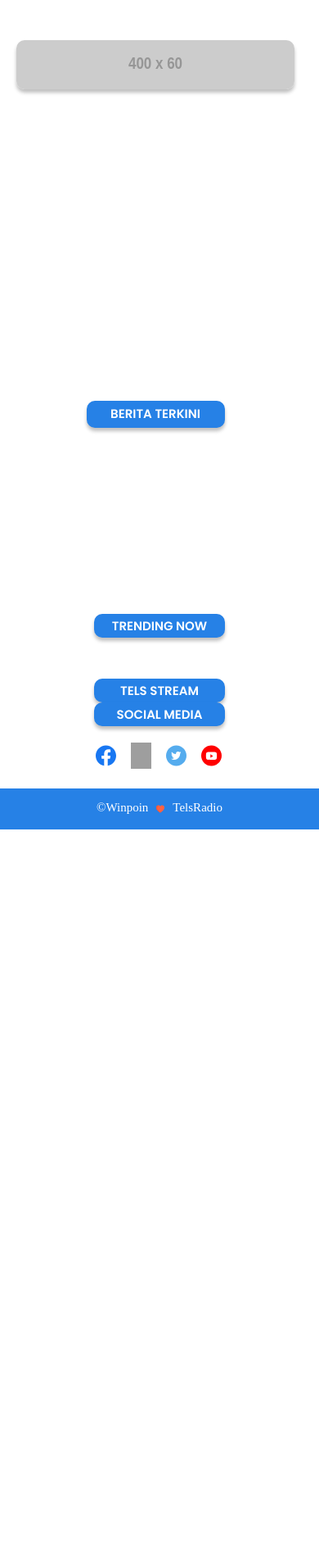
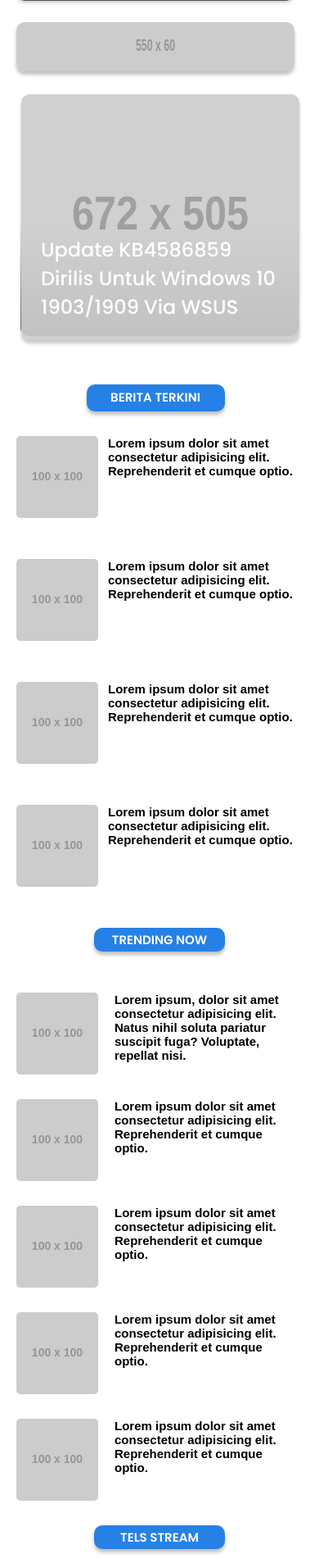
Before and after one commit to fadilkun45/FLASK-TelsRadio, a Flask app: template Apps/BACK-END/templates/berita.html in a window 390 px wide; the page is wider, and only the part inside the window is pictured. Shown: the part 371-2278 px from the top of that part at 82% size. Before the commit the page ends 1383 px from the top of that part, so only its background shows below. Run offline with Flask 2, Linux system fonts and the light colour scheme; the template is opened without the code that fills it, so the values that code supplies are empty; grey boxes labelled with a size stand in for pictures from a placeholder-image service; some libraries are stand-ins or nearby versions; grey boxes are pictures that could not be loaded.

Commit message:
Sync Front-End

```diff
--- a/Apps/BACK-END/static/assets/css/berita.css
+++ b/Apps/BACK-END/static/assets/css/berita.css
@@ -61,7 +67,7 @@
 }
 
 .ads a img {
-    margin-top: 60px ;
+    margin-top: 58px ;
     width : 550px ;
     height : 60px ;
     margin-bottom: 50px ;
@@ -71,17 +77,22 @@
 
 .berita-b {
     width : 550px ;
-    position: absolute;
+    position: relative ;
     margin-top: 560px ;
     padding-bottom: 500px ;
+	z-index : 2000 ;
 }
 
-.berita-b img {
+.berita-b a img {
     width : 550px ;
     height : 400px ;
     position: absolute ;
     border-radius: 10px ;
     box-shadow: 0px 4px 4px 0px rgba(0, 0, 0,25%);
+	margin-top : -308px ;
+	margin-left : -24px ;
+	z-index : -9999 ;
+	opacity : 0.9 ;
 }
 
 .berita-b a {
@@ -90,13 +101,13 @@
     margin-top: 290px ;
     /* margin-left: 10px ;
     margin-right: 10px ; */
-    padding : 17.5px 20px ;
+	padding : 17.5px 25px ;
     color : #FFFFFF;
     font-size: 25px ;
     font-family: 'Poppins';
     font-weight : normal;
     text-decoration: none ;
-    background-image: linear-gradient(rgba(0,0,0,0) , rgba(0,0,0,0.7));
+    background-image: linear-gradient(rgba(0,0,0,0) , rgba(0,0,0,0.6)) ;
     border-radius: 10px ;
 }
 
@@ -104,7 +115,7 @@
     margin: 0 auto ;
     margin-left: 40px ;
     width : 500px ;
-    margin-top : 1000px ;
+    margin-top : -60px ;
 }
 
 
@@ -123,7 +134,7 @@
 
 /* berita terkini */
 
-.artikel2 {
+.artikel2 a {
     max-width : 500px ;
     height: 150px ;
     display : grid ;
@@ -135,9 +146,10 @@
     box-sizing: border-box ;
     font-family: 'Rubik', sans-serif;
     transition: all 0.5s ;
+	text-decoration: none ;
 }
 
-.artikel2 img {
+.artikel2 a img {
     grid-area: thumbnail ;
     margin-top: 10px ;
     margin-left: 10px ;
@@ -146,11 +158,10 @@
     height : 100px ;
 }
 
-.artikel2 a {
+.artikel2 a p {
     font-size : 15px ;
     grid-area: judul ;
     margin-top: 10px ;
-    text-decoration: none ;
     color : #000000 ;
     font-weight: bold ;
     margin-left: 10px ;
@@ -168,7 +179,7 @@
 }
 
 /* berita trending */
-.site {
+.site a {
     max-width : 500px ;
     height: 150px ;
     display : grid ;
@@ -180,13 +191,14 @@
     box-sizing: border-box ;
     font-family: 'Rubik', sans-serif;
     transition: all 0.5s ;
+	text-decoration: none ;
 }
 
 .site:hover {
     transform: scale(110%);
 }
 
-.site img {
+.site a img {
     grid-area: thumbnail ;
     margin-top: 10px ;
     margin-left: 10px ;
@@ -195,11 +207,10 @@
     height : 100px ;
 }
 
-.site a {
+.site a p {
     font-size : 15px ;
     grid-area: judul ;
     margin-top: 10px ;
-    text-decoration: none ;
     color : #000000 ;
     font-weight: bold ;
     margin-left: 10px ;
@@ -371,12 +382,12 @@ margin-top: 15px ;
 @media only screen and (max-width : 580px ){
 
     body {
-        overflow-x: hidden ;
+       /* overflow-x: hidden ; */
     }
 
     .pengatur-sidebar {
         width: 350px ;
-        margin-top: 60px ;
+        margin-top : 60px ;
     }
 
     .container-utama {
@@ -409,30 +427,32 @@ margin-top: 15px ;
     }
 
     .ads {
-        margin-top: -100px ;
-        margin-bottom: 25px ;
+        margin-top: -250px ;
+        margin-bottom: 30px ;
     }
 
     .berita-b {
-        margin-top: 550px ;
         width : 340px ;
-        z-index: 3000 ;
+        z-index: 5000 ;
+		margin : auto ;
     }
 
 
-    .berita-b img {
+    .berita-b a img {
+		margin-top : -172px ;
         width: 340px ;
         height: 300px ;
+		z-index : -999 ;
     }
 
    .berita-b a {
    font-size: 24px ;
-   margin-top : 155px ;
+   margin-top : 700px ;
    padding-bottom: 18px ;
    }
 
    .container-beritaB {
-       margin-top: 1050px ;
+       margin-top: 650px ;
        width : 340px ;
    }
 
--- /dev/null
+++ b/Apps/BACK-END/static/assets/css/footer.css
@@ -0,0 +1,70 @@
+@import url('https://fonts.googleapis.com/css2?family=Poppins:ital,wght@0,300;0,500;0,600;1,700&display=swap');
+
+* {
+    padding: 0 ;
+    margin: 0 ;
+}
+
+footer {
+    background-color: #0B0D17 ;
+    font-family: 'Poppins', sans-serif;
+}
+
+.container-footer {
+    display: flex ;
+    flex-direction: column ;
+    width: 1144px ;
+    margin: 30px auto ;
+    margin-bottom: 0 ;
+}
+
+.container-footer h1 {
+    text-align: center ;
+    color: #FFFFFF ;
+    font-weight: bolder ;
+    margin: 20px auto ;
+}
+
+.submenu-footer {
+    display: flex ;
+    flex-direction: row ;
+    width: 60% ;
+    margin: 20px auto ;
+    justify-content: space-between ;
+}
+
+.submenu-footer a {
+    text-decoration: none ;
+    color: #FFFFFF ;
+    font-weight: 50 ;
+}
+
+.garis-footer {
+    border-bottom: 0.5px solid #FFFFFF ;
+}
+
+
+.sec-bawah-footer {
+    display: flex ;
+    flex-direction: row ;
+    justify-content: space-between ;
+    margin: 30px 0 ;
+}
+
+.sec-bawah-footer p {
+    color: #FFFFFF ;
+    font-weight: 50 ;
+    font-size : 15px ;
+}
+
+.sosmed-footer {
+    display: flex ;
+    flex-direction: row ;
+    width: 20% ;
+    justify-content: space-between ;
+}
+
+.sosmed-footer a img {
+    width: 30px ;
+    height: 30px ;
+}
--- a/Apps/BACK-END/static/assets/css/navbar.css
+++ b/Apps/BACK-END/static/assets/css/navbar.css
@@ -2,7 +2,7 @@
 
 
 nav {
-    width: 1140px;
+    width: 1144px;
     margin: 0 auto;
     display: flex ;
     justify-content: space-between ;
@@ -36,6 +36,7 @@ nav {
     list-style: none;
     font-weight: 600;
     align-items: center ;
+     margin: auto ;
 }
 
 .nav-link {
@@ -69,6 +70,7 @@ button {
     font-weight: 500;
     transition: all 0.3s ease 0s;
     font-family: 'Poppins', sans-serif;
+
 }
 
 button.button :hover {
@@ -228,7 +230,9 @@ button.button :hover {
     .nav-links li {
         margin: 20px 0 ;
         text-align: center ;
-        margin-left: -45px ;
+        position: relative;
+        left: 0 ;
+        right: 0 ;
     }
 
     .nav-items button {
@@ -243,6 +247,9 @@ button.button :hover {
         height: 40px ;
         margin-bottom: 20px ;
         padding-top: 10px ;
+        position: relative;
+        left: 0 ;
+        right: 0 ;
     }
 
     .toggle-button {
--- a/Apps/BACK-END/templates/berita.html
+++ b/Apps/BACK-END/templates/berita.html
@@ -6,9 +6,9 @@
         <title>telsradio</title>
         <link rel="stylesheet" href="static/assets/css/navbar.css">
         <link rel="stylesheet" href="static/assets/css/berita.css">
+        <link rel="stylesheet" href="static/assets/css/footer.css">
     </head>
     <body>
-        <div class="container">
         <nav>
             <div class="nav-brand">
                 <img src="static/assets/img/logo telsradio.svg">
@@ -30,6 +30,7 @@
                 </ul>
                 <button class="button"> Dengerin Yuk !</button>
             </div>
+
             <div class="toggle-button">
                 <input type="checkbox">
                 <span></span>
@@ -38,72 +39,121 @@
             </div>
         </nav>
 
-        </div>
         <div class="pengatur-sidebar">
             <div class="container-utama">
                 <div class="container-berita">
+
                     <!-- berita a -->
-                    {% for row in berita_1 %}
                     <div class="berita-a">
-                        <img src="{{row.1}}" alt="berita">
-                        <a href="{{row.2}}">
-                            {{row.3}}
+                        <a href="https://google.com">
+						    <img src="https://winpoin.com/wp-content/uploads/2020/12/Pillars-Tyranny.jpg" alt="berita">
+                            Microsoft Rilis Known Issues Untuk Xbox Series S dan X
                         </a>
                     </div>
-                    {% endfor %}
 
                     <!-- iklan -->
                     <div class="ads">
-                        <a href="#"><img src="https://dummyimage.com/400x60/18ada8/080808.png" alt="ads"></a>
+                        <a href="#"><img src="https://dummyimage.com/550x60/18ada8/080808.png" alt="ads"></a>
                     </div>
 
                     <!-- berita b -->
-                    {% for row in berita_2 %}
                     <div class="berita-b">
-                        <img src="{{row.1}}" alt="#">
-                        <a href="{{row.2}}">
-                            {{row.3}}
-                        </a>
+                        <a href="https://google.com">
+						<img src="https://dummyimage.com/672x505/black/080808.png" alt="#">
+						Update KB4586859 Dirilis Untuk Windows 10 1903/1909 Via WSUS</a>
                     </div>
-                    {% endfor %}
                 </div>
 
                 <!--Berita Terkini-->
                 <div class="container-beritaB">
                     <h3>BERITA TERKINI</h3>
-                    {% for row in berita_4 %}
+
                     <div class="artikel2">
-                        <img src="{{row.1}}" alt="thumbnail">
-                        <a href="{{row.2}}">
+                        <a href="#">
+						    <img src="https://dummyimage.com/100x100/4ad4bf/000000" alt="thumbnail">
                             <!-- max 12 kalimat -->
-                            {{row.3}}
+                            <p>Lorem ipsum dolor sit amet consectetur adipisicing elit. Reprehenderit et cumque optio.</p>
                         </a>
                     </div>
-                    {% endfor %}
+
+                    <div class="artikel2">
+                        <a href="#">
+						   <img src="https://dummyimage.com/100x100/4ad4bf/000000" alt="thumbnail">
+                            <!-- max 12 kalimat -->
+							<p>Lorem ipsum dolor sit amet consectetur adipisicing elit. Reprehenderit et cumque optio.</p>
+                        </a>
+                    </div>
+
+                    <div class="artikel2">
+                        <a href="#">
+                            <!-- max 12 kalimat -->
+						<img src="https://dummyimage.com/100x100/4ad4bf/000000" alt="thumbnail">
+                        <p>Lorem ipsum dolor sit amet consectetur adipisicing elit. Reprehenderit et cumque optio.</p>
+						</a>
+                    </div>
+
+                    <div class="artikel2">
+                        <a href="#">
+						<img src="https://dummyimage.com/100x100/4ad4bf/000000" alt="thumbnail">
+                            <!-- max 12 kalimat -->
+                        <p>Lorem ipsum dolor sit amet consectetur adipisicing elit. Reprehenderit et cumque optio.</p>
+						</a>
+                    </div>
+
                 </div>
             </div>
 
+            <div class="sidebar">
                  <!--Trending Now-->
-            <div class="sidebar">
                 <h3>TRENDING NOW</h3>
                 <!-- trending 1 -->
-                {% for row in berita_3 %}
                 <div class="site">
-                    <img src="{{row.1}}" alt="thumbnail">
-                    <a href="{{row.2}}">
-                        {{row.3}}
+                    <a href="#">
+					    <img src="https://dummyimage.com/100x100/4ad4bf/000000" alt="thumbnail">
+                       <p> Lorem ipsum, dolor sit amet consectetur adipisicing elit. Natus nihil soluta pariatur suscipit fuga? Voluptate, repellat nisi.</p>
                     </a>
                 </div>
-                {% endfor %}
-
+                <!-- trending 2 -->
+                <div class="site">
+                    <a href="#">
+					<img src="https://dummyimage.com/100x100/4ad4bf/000000" alt="thumbnail">
+                        <p>Lorem ipsum dolor sit amet consectetur adipisicing elit. Reprehenderit et cumque optio.</p>
+                    </a>
+                </div>
+                <!-- trending 3 -->
+                <div class="site">
+                    <a href="#">
+					    <img src="https://dummyimage.com/100x100/4ad4bf/000000" alt="thumbnail">
+                       <p> Lorem ipsum dolor sit amet consectetur adipisicing elit. Reprehenderit et cumque optio.</p>
+                    </a>
+                </div>
+                <!-- trending 4 -->
+                <div class="site">
+                    <a href="#">
+					<img src="https://dummyimage.com/100x100/4ad4bf/000000" alt="thumbnail">
+                      <p> Lorem ipsum dolor sit amet consectetur adipisicing elit. Reprehenderit et cumque optio.</p>
+                    </a>
+                </div>
+                <!-- trending 5 -->
+                <div class="site">
+                    <a href="#">
+					<img src="https://dummyimage.com/100x100/4ad4bf/000000" alt="thumbnail">
+                        <p>  Lorem ipsum dolor sit amet consectetur adipisicing elit. Reprehenderit et cumque optio.</p>
+                    </a>
+                </div>
 
                 <!-- iframe -->
                 <div class="telstream">
+
                     <h3>TELS STREAM</h3>
-                    {% for row in api_youtube %}
                     <!-- frame 1 -->
-                    <iframe width="853" height="480" src="https://www.youtube.com/embed/{{row.1}}" frameborder="0" allow="accelerometer; autoplay; clipboard-write; encrypted-media; gyroscope; picture-in-picture" allowfullscreen></iframe>
-                    {% endfor %}
+                    <iframe width="853" height="480" src="https://www.youtube.com/embed/vEDgALv2SPk" frameborder="0" allow="accelerometer; autoplay; clipboard-write; encrypted-media; gyroscope; picture-in-picture" allowfullscreen></iframe>
+
+                    <!-- frame 2 -->
+                    <iframe width="853" height="480" src="https://www.youtube.com/embed/k-nw7IaWFO4" frameborder="0" allow="accelerometer; autoplay; clipboard-write; encrypted-media; gyroscope; picture-in-picture" allowfullscreen></iframe>
+
+                    <!-- frame 3 -->
+                    <iframe width="853" height="480" src="https://www.youtube.com/embed/nl7GfuvFNWQ" frameborder="0" allow="accelerometer; autoplay; clipboard-write; encrypted-media; gyroscope; picture-in-picture" allowfullscreen></iframe>
                 </div>
 
                 <!-- Sicial Media -->
@@ -118,10 +168,25 @@
         </div>
 
         <footer>
-            <div class="copyright">
-             <p>©Winpoin</p>
-             <img src="static/assets/img/hati.svg" alt="#">
-             <p>TelsRadio</p>
+            <div class="container-footer">
+                <h1>Telsradio</h1>
+                <div class="submenu-footer">
+                  <a href="#">Telsradio</a>
+                  <a href="#">Tentang</a>
+                  <a href="#">Musik</a>
+                  <a href="#">Berita</a>
+                  <a href="#">Dengerin Yuk !</a>
+                </div>
+                <div class="garis-footer"></div>
+                <div class="sec-bawah-footer">
+                    <p>© 2020 TomcatSquad. All rights reserved</p>
+                    <div class="sosmed-footer">
+                    <a href="#"><img src="static/assets/img/browser footer.svg" alt=""></a>
+                    <a href="#"><img src="static/assets/img/Twitter footer.svg" alt=""></a>
+                    <a href="#"><img src="static/assets/img/Youtube footer.svg" alt=""></a>
+                    <a href="#"><img src="static/assets/img/ig footer.svg" alt=""></a>
+                    </div>
+                </div>
             </div>
          </footer>
 
```
Also changed, not shown: other parts of Apps/BACK-END/static/assets/css/berita.css (+26 -13 lines), Apps/BACK-END/static/assets/css/home.css (added, +361 -0 lines), Apps/BACK-END/static/assets/img/Phone Mockup.svg (added), Apps/BACK-END/static/assets/img/Twitter footer.svg (added), Apps/BACK-END/static/assets/img/Youtube footer.svg (added), Apps/BACK-END/static/assets/img/back-button-sec-2.svg (added), Apps/BACK-END/static/assets/img/back-button.svg (added), Apps/BACK-END/static/assets/img/browser footer.svg (added), Apps/BACK-END/static/assets/img/fb-sosmed-home.svg (added), Apps/BACK-END/static/assets/img/ig footer.svg (added), Apps/BACK-END/static/assets/img/ig-sosmed-home.svg (added), Apps/BACK-END/static/assets/img/instragram footer.svg (added), Apps/BACK-END/static/assets/img/sec-5.svg (added), Apps/BACK-END/static/assets/img/twitter-sosmed-home.svg (added), 2 other files. Lines whose indentation alone changed are shown as unchanged.
